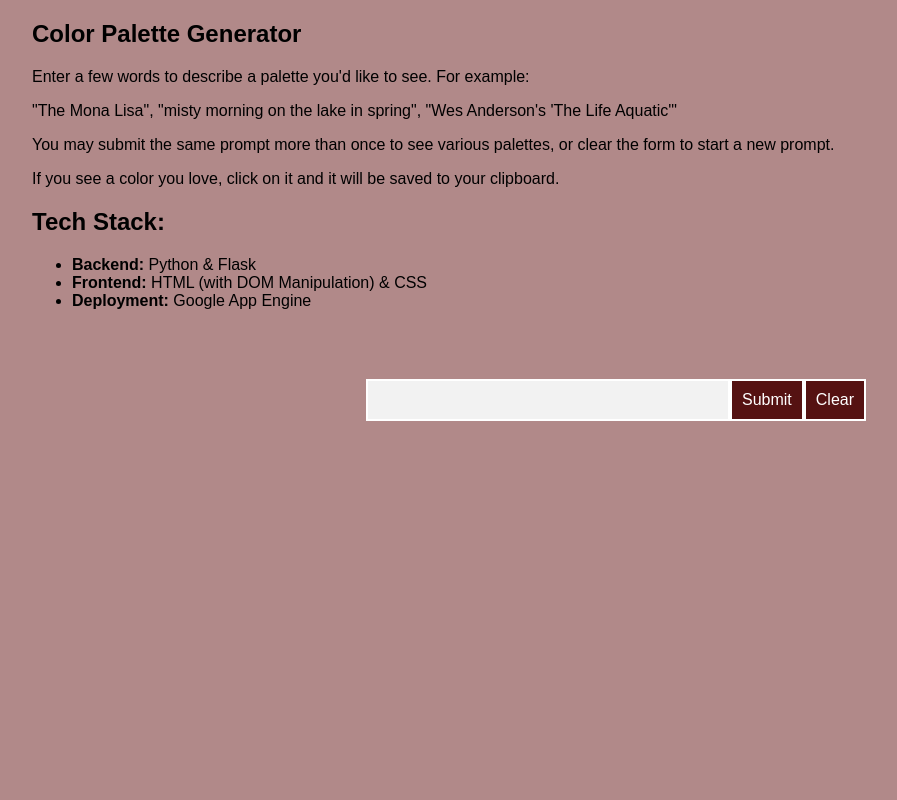
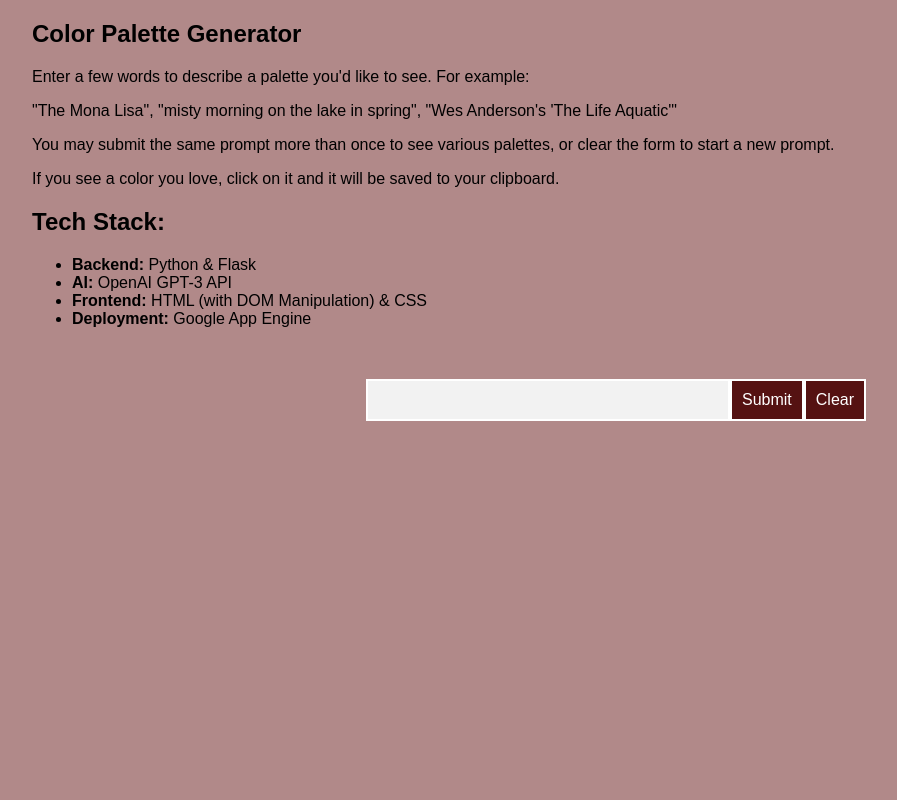
Before and after one commit to CodingHobo/color-palette-generator, a Flask app: page / in a window 1280 px wide. Shown: the whole page, without its empty margins (24-921 px from the left). Run offline with Flask 3, Linux system fonts and the light colour scheme; parts of the project's set-up code (start-up, migrations or seed data) failed here and were passed over; some web fonts are replaced.

```diff
--- a/static/app.js
+++ b/static/app.js
@@ -131,6 +131,7 @@ clearBtn.addEventListener("click", function() {
       <h2>Tech Stack:</h2>
       <ul>
           <li><strong>Backend:</strong> Python &amp; Flask</li>
+          <li><strong>AI:</strong> OpenAI GPT-3 API</li>
           <li><strong>Frontend:</strong> HTML (with DOM Manipulation) &amp; CSS</li>
           <li><strong>Deployment:</strong> Google App Engine</li>
       </ul>
--- a/templates/index.html
+++ b/templates/index.html
@@ -22,6 +22,7 @@
             <h2>Tech Stack:</h2>
             <ul>
                 <li><strong>Backend:</strong> Python &amp; Flask</li>
+                <li><strong>AI:</strong> OpenAI GPT-3 API</li>
                 <li><strong>Frontend:</strong> HTML (with DOM Manipulation) &amp; CSS</li>
                 <li><strong>Deployment:</strong> Google App Engine</li>
             </ul>
```
